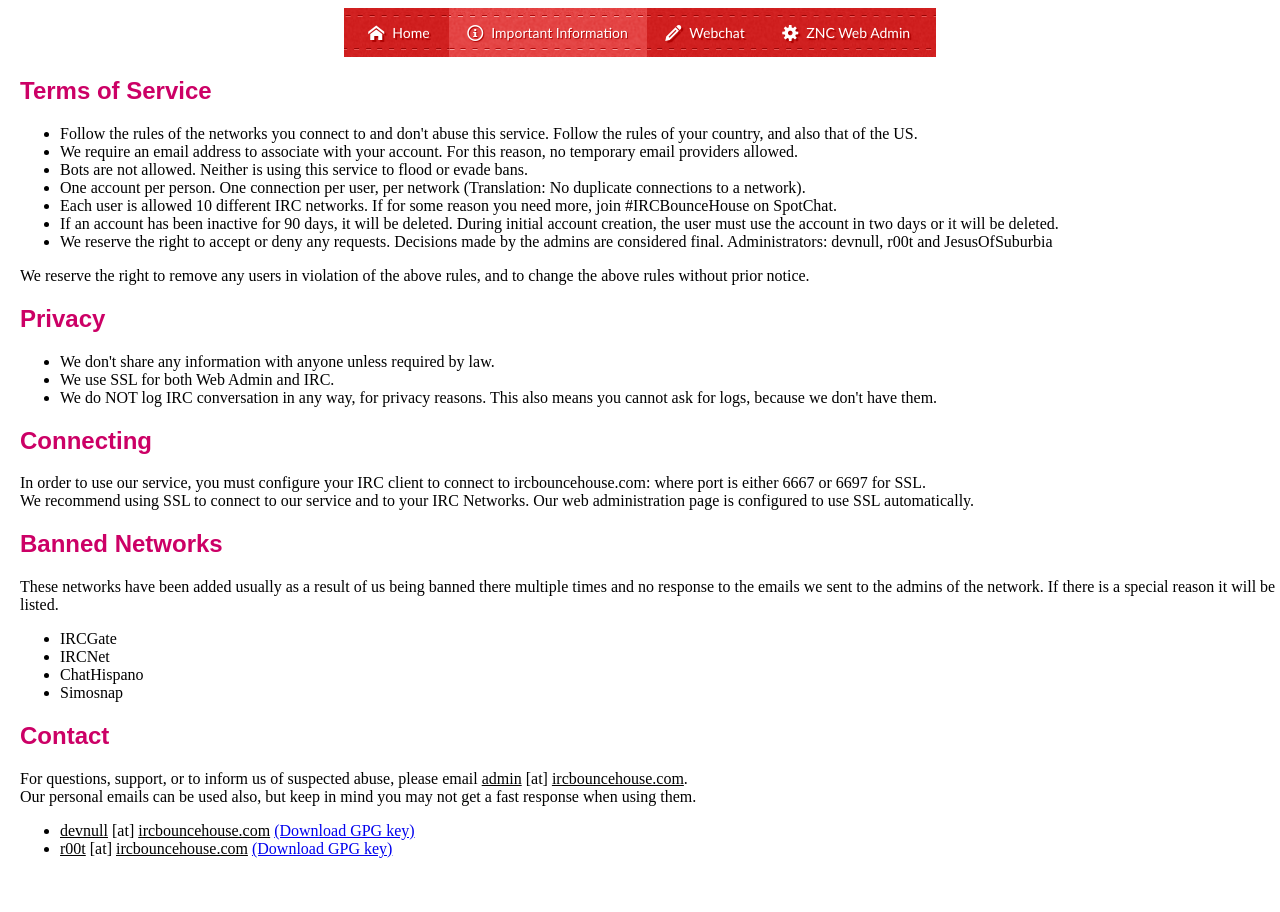
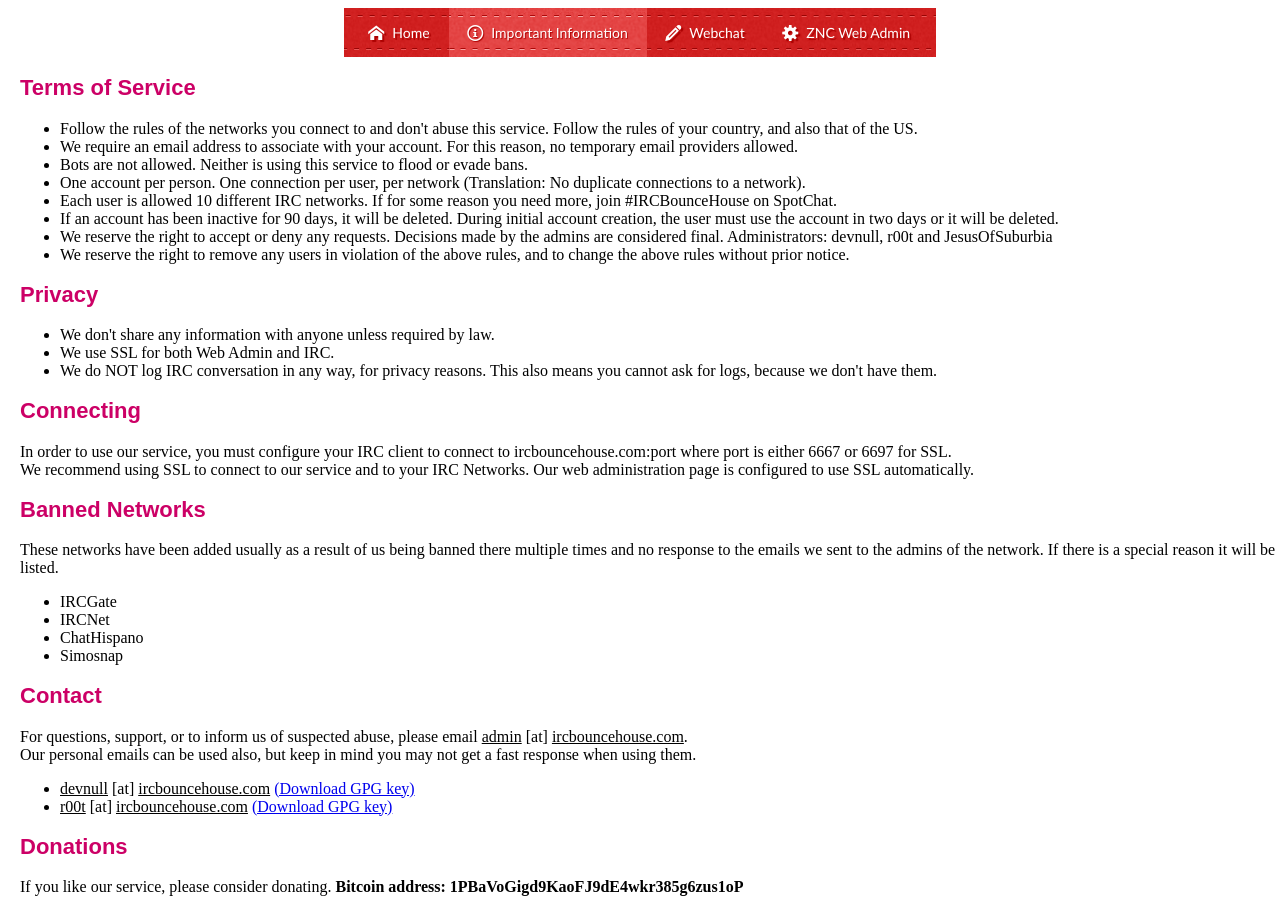
Before and after one commit to IRCBounceHouse/website, a plain HTML site: page info.html in a window 1280 px wide. Before the commit the page ends 874 px from the top, so only its background shows below. Drawn offline with Linux system fonts and the light colour scheme.

Commit message:
Add donation line on info.html, change CSS to avoid having to scroll the page, rename 'syles' to 'styles'

```diff
--- /dev/null
+++ b/assets/styles.css
@@ -0,0 +1,20 @@
+@charset "utf-8";
+
+/* Give the body a width */
+body {
+	width: 100%;
+	margin-right: auto;
+	margin-left: auto;
+}
+
+h2 {
+	width: 100%;
+	font-family: Arial, Helvetica, sans-serif;
+	font-size: 22px;
+	color: #C06;
+	text-align: left;
+}
+
+ul {
+	text-align: left
+}
--- a/assets/syles.css
+++ /dev/null
@@ -1,20 +0,0 @@
-@charset "utf-8";
-
-/* Give the body a width */
-body {
-	width: 100%;
-	margin-right: auto;
-	margin-left: auto;
-}
-
-h2 {
-	width: 100%;
-	font-family: Arial, Helvetica, sans-serif;
-	font-size: 24px;
-	color: #C06;
-	text-align: left;
-}
-
-ul {
-	text-align: left
-}
--- a/info.html
+++ b/info.html
@@ -6,7 +6,7 @@
 <meta name="keywords" content="bouncer,BNC,ZNC" />
 <title>IRC Bounce House</title>
 <script type="text/javascript" src="assets/MyMenu1/MyMenu1.js"></script>
-<link href="assets/syles.css" rel="stylesheet" type="text/css" />
+<link href="assets/styles.css" rel="stylesheet" type="text/css" />
 </head>
 
 <body>
@@ -22,19 +22,17 @@
    <li>Each user is allowed 10 different IRC networks. If for some reason you need more, join #IRCBounceHouse on SpotChat.</li>
    <li>If an account has been inactive for 90 days, it will be deleted. During initial account creation, the user must use the account in two days or it will be deleted.</li>
    <li>We reserve the right to accept or deny any requests. Decisions made by the admins are considered final. Administrators: devnull, r00t and JesusOfSuburbia</li>
+   <li>We reserve the right to remove any users in violation of the above rules, and to change the above rules without prior notice.</li>
 </ul>
-<p>We reserve the right to remove any users in violation of the above rules, and to change the above rules without prior notice.</p>
 <h2>Privacy</h2>
 <ul>
 	<li>We don't share any information with anyone unless required by law.</li>
     <li>We use SSL for both Web Admin and IRC.</li>
     <li>We do NOT log IRC conversation in any way, for privacy reasons. This also means you cannot ask for logs, because we don't have them.</li>
 </ul>
-
 <h2>Connecting</h2>
-<p>In order to use our service, you must configure your IRC client to connect to ircbouncehouse.com:<port> where port is either 6667 or 6697 for SSL.<br />
+<p>In order to use our service, you must configure your IRC client to connect to ircbouncehouse.com:port where port is either 6667 or 6697 for SSL.<br />
 We recommend using SSL to connect to our service and to your IRC Networks. Our web administration page is configured to use SSL automatically.</p>
-
 <h2>Banned Networks</h2>
 <p>These networks have been added usually as a result of us being banned there multiple times and no response to the emails we sent to the admins of the network. If there is a special reason it will be listed.
 <ul>
@@ -43,13 +41,15 @@ We recommend using SSL to connect to our service and to your IRC Networks. Our w
 	<li>ChatHispano</li>
 	<li>Simosnap</li>
 </ul>
-
 <h2>Contact</h2>
 <p>For questions, support, or to inform us of suspected abuse, please email <u>admin</u> [at] <u>ircbouncehouse.com</u>.<br />
 Our personal emails can be used also, but keep in mind you may not get a fast response when using them.</p>
 <ul>
 	<li><u>devnull</u> [at] <u>ircbouncehouse.com</u> <a href="assets/devnull.gpg">(Download GPG key)</a></li>
 	<li><u>r00t</u> [at] <u>ircbouncehouse.com</u> <a href="assets/r00t.gpg">(Download GPG key)</a></li>
+</ul>
+<h2>Donations</h2>
+<p>If you like our service, please consider donating. <b>Bitcoin address: 1PBaVoGigd9KaoFJ9dE4wkr385g6zus1oP</b>
 </div>
 
 </body>
```
Also changed, not shown: index.html (+1 -1 lines), webchat.html (+1 -1 lines).
